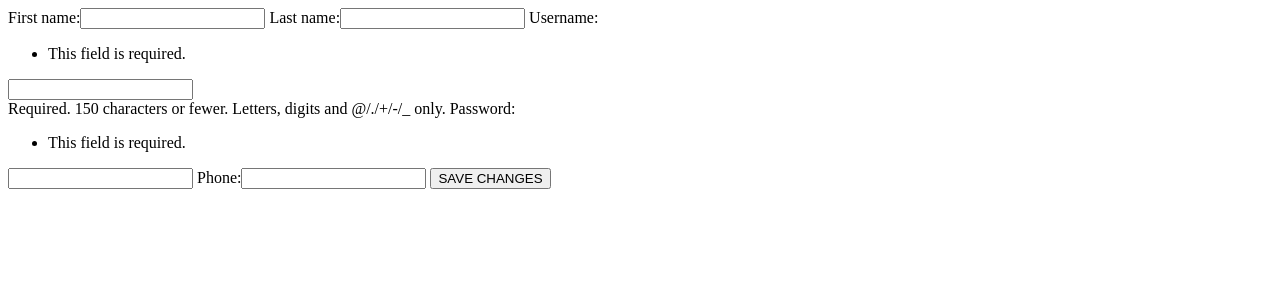
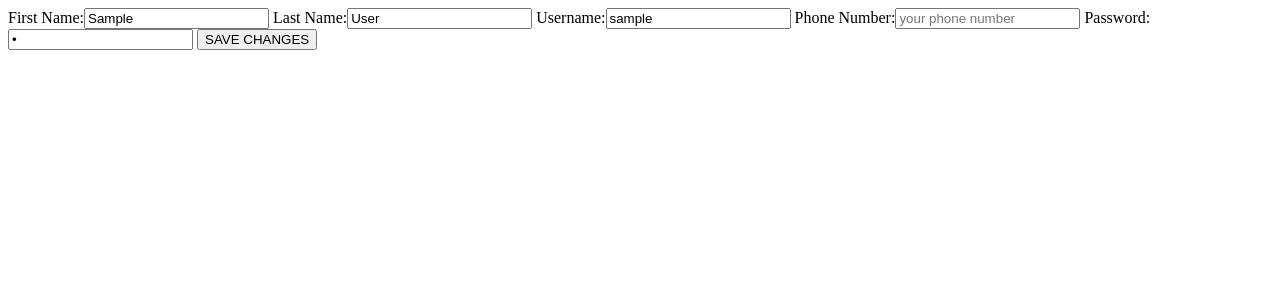
Before and after one commit to nelsonkimaiga/briclyntwo, a Django app: page /profile/ in a window 1280 px wide. Shown: the top 300 px of the page. Run offline with Django 3.2, Linux system fonts and the light colour scheme; a user stored in the database is signed in; tables that the repository leaves empty hold one stand-in row (values such as "Sample post").

Commit message:
user profile

```diff
--- a/briclyn/templates/official/profile.html
+++ b/briclyn/templates/official/profile.html
@@ -6,9 +6,25 @@
 <body>
 <form method="POST" action="/profile/">
 {% csrf_token %}
-{{ user_form }}
-{{ profile_form }}
+
+<label>First Name:<input type="text" name="first_name" placeholder="your first name" value="{{ user.first_name }}"  >
+</label>
+
+<label>Last Name:<input type="text" name="last_name" placeholder="your last name" value="{{ user.last_name }}">
+</label>
+
+
+<label>Username:<input type="text" name="username" placeholder="Username" value="{{ user.username }}">
+</label>
+
+<label>Phone Number:<input type="text" name="phone" placeholder="your phone number" value="{{ profile.phone }}">
+</label>
+
+<label>Password:<input type="password" name="password" placeholder="password" value="{{ user.password }}">
+</label>
+
 <input class="bttn4" type="submit" value="SAVE CHANGES" name="submit">
+
 </form>
 </body>
 </html>
--- a/briclyn/views.py
+++ b/briclyn/views.py
@@ -1,7 +1,7 @@
 from django.contrib.auth.models import User
 from django.core.exceptions import ValidationError
 from django.http import HttpResponseRedirect, HttpResponse
-from django.shortcuts import render,render_to_response
+from django.shortcuts import render,render_to_response, get_object_or_404
 from django.template import RequestContext
 
 from .models import *
@@ -15,22 +15,25 @@ def index(request):
 
 def edit_profile(request):
 
-	user = request.user
-	profile = UserProfile.objects.filter(user=user).get()
-	query = profile
+	# user = request.user
+	user = User.objects.get(id=request.user.id)
+	profile = UserProfile.objects.get(user=user)
 	user_form = UserForm(request.POST, instance=user)
-	profile_form = ProfileForm(request.POST, instance=query)
+	profile_form = ProfileForm(request.POST, instance=profile)
 
 	if request.method == 'POST':
 		user_form = UserForm(request.POST, instance=user)
 		profile_form = ProfileForm(request.POST, instance=profile)
 
-		if user_form.is_valid() and profile_form.is_valid():
-			user_form.save(commit=False)
-			profile_form.save(commit=False)
-			return HttpResponseRedirect('/home')
+		if user_form.is_valid():
+			if profile_form.is_valid():
+				user_form.save(commit=False)
+				profile_form.save(commit=False)
+				return HttpResponseRedirect('/home')
+			else:
+				form.ValidationError("Invalid details provided")
 		else:
-			form.ValidationError("Invalid details provided")
+			return form.ValidationError("Invalid details provided")
 	else:
 		user_form = UserForm(request.POST, instance=user)
 		profile_form = ProfileForm(request.POST, instance=profile)
--- a/briclyn/wsgi.py
+++ b/briclyn/wsgi.py
@@ -11,6 +11,6 @@ import os
 
 from django.core.wsgi import get_wsgi_application
 
-os.environ.setdefault("DJANGO_SETTINGS_MODULE", "Briclyn.settings")
+os.environ.setdefault("DJANGO_SETTINGS_MODULE", "briclyn.settings")
 
 application = get_wsgi_application()
```
Also changed, not shown: 3 other files.
